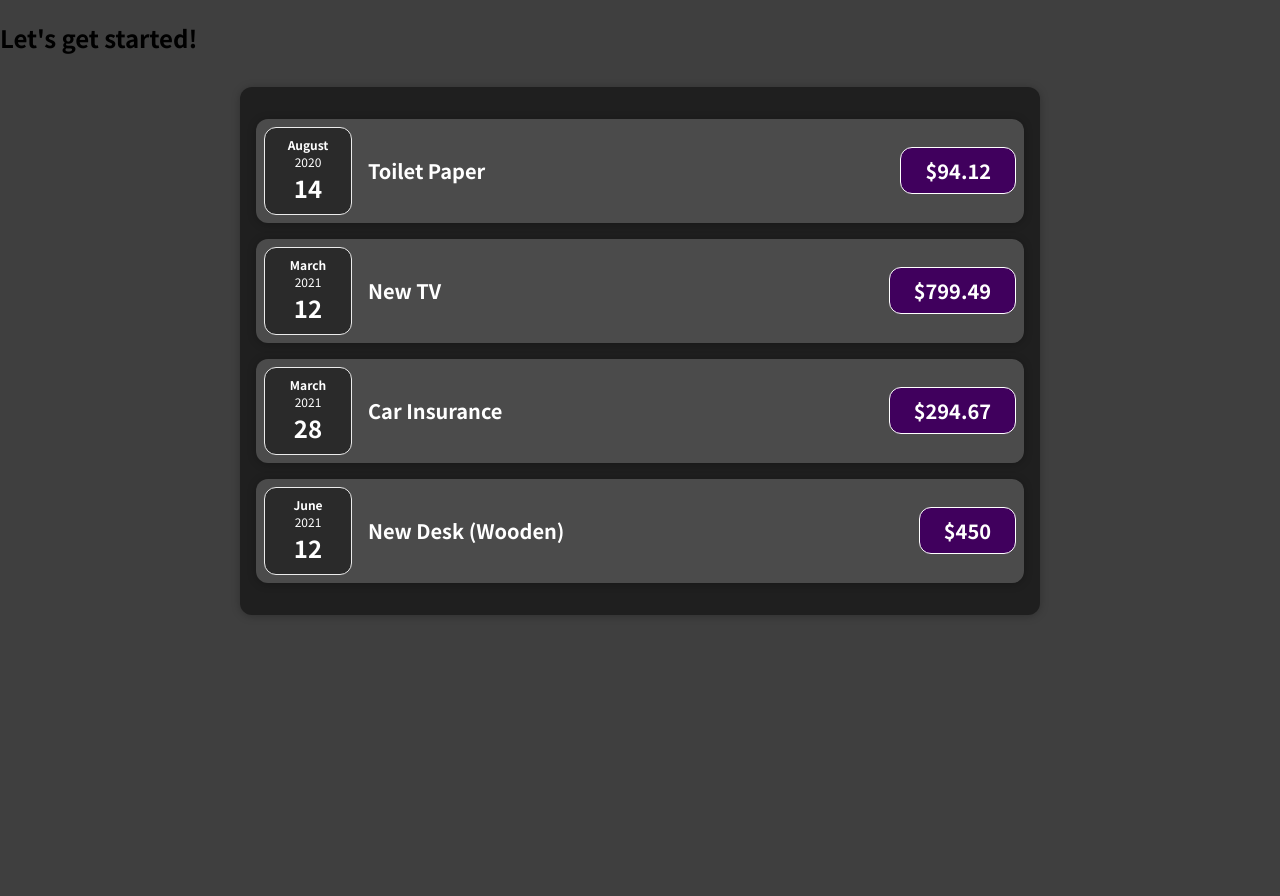
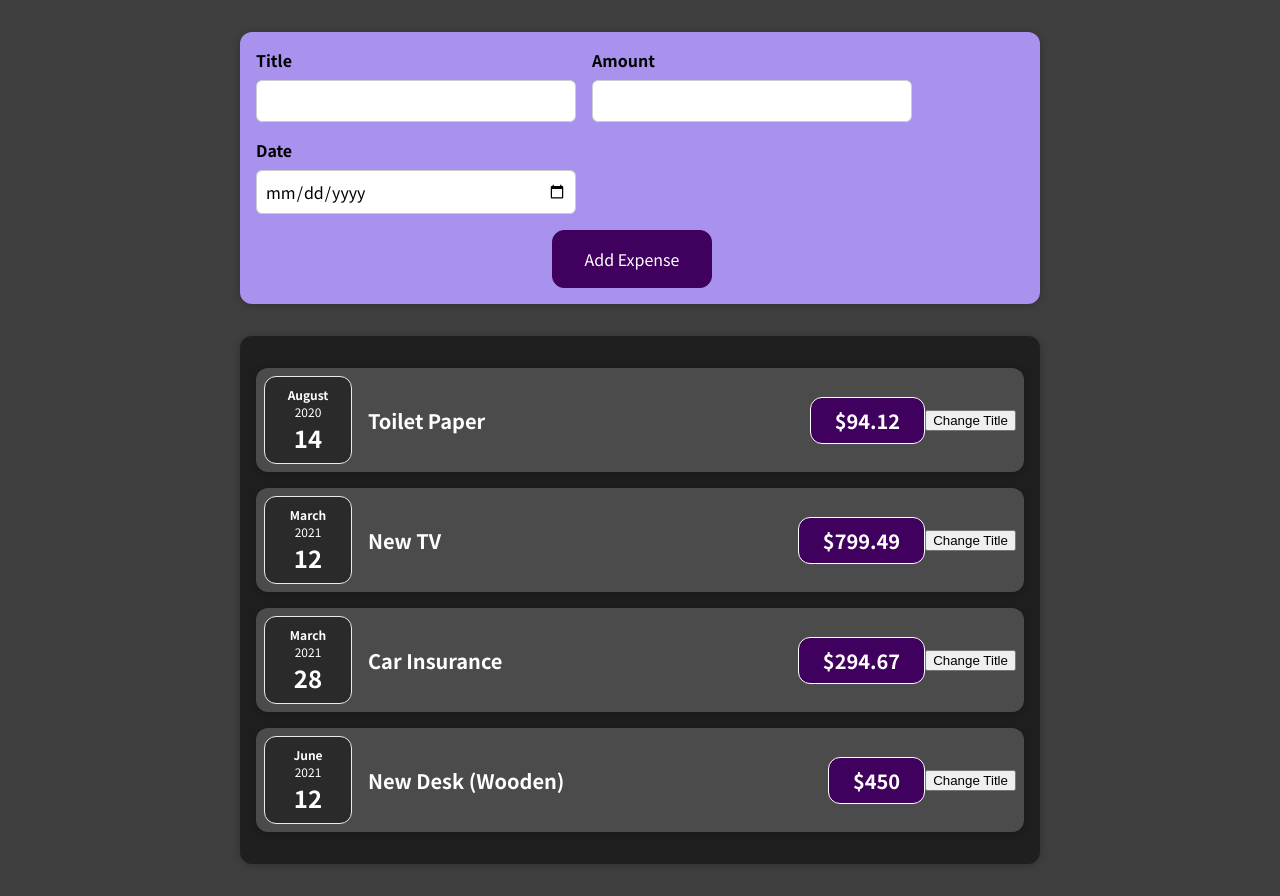
Before and after one commit to osman-bursa/react-fundamentals, a React (Create React App) app: page / in a window 1280 px wide. Before the commit the page ends 800 px from the top, so only its background shows below. Built offline with nearby package versions, Linux system fonts and the light colour scheme.

Commit message:
Adding Form components

```diff
--- a/src/App.js
+++ b/src/App.js
@@ -1,4 +1,5 @@
 import Expenses from './components/Expenses/Expenses';
+import NewExpense from './components/NewExpense/NewExpense';
 
 function App() {
   const expenses = [
@@ -25,7 +26,7 @@
 
   return (
     <div>
-      <h2>Let's get started!</h2>
+      <NewExpense />
       <Expenses expenseList={expenses} />
     </div>
   );
--- a/src/components/Expenses/ExpenseItem.js
+++ b/src/components/Expenses/ExpenseItem.js
@@ -1,17 +1,32 @@
+import React, { useState } from 'react';
+
 import Card from '../UI/Card';
 import ExpenseDate from './ExpenseDate';
 import './ExpenseItem.css';
 
 function ExpenseItem(props) {
+  // useState: First parameter is the variable , second parameter is the function that updates the first parameter.
+  const [title, setTitle] = useState(props.title);
+
+  const clickHandler = () => {
+    setTitle('Updated!');
+
+    console.log(title);
+  };
+
   return (
     <Card className="expense-item">
       <ExpenseDate date={props.date} amount={props.amount} title={props.title} />
       <div className="expense-item__description">
-        <h2>{props.title}</h2>
+        <h2>{title}</h2>
         <div className="expense-item__price">${props.amount}</div>
       </div>
+
+      <button onClick={clickHandler}>Change Title</button>
     </Card>
   );
 }
 
 export default ExpenseItem;
+
+// At the onClick event we only point at the function without invoking it. The main reason for that is we do not want to call the function when that line of code is parsed by JSX, rather we want to use it when the event occurs. Thus we dont add the parantheses such as 'clickHandler()'.
--- /dev/null
+++ b/src/components/NewExpense/ExpenseForm.css
@@ -0,0 +1,26 @@
+.new-expense__controls {
+  display: flex;
+  flex-wrap: wrap;
+  gap: 1rem;
+  margin-bottom: 1rem;
+  text-align: left;
+}
+
+.new-expense__control label {
+  font-weight: bold;
+  margin-bottom: 0.5rem;
+  display: block;
+}
+
+.new-expense__control input {
+  font: inherit;
+  padding: 0.5rem;
+  border-radius: 6px;
+  border: 1px solid #ccc;
+  width: 20rem;
+  max-width: 100%;
+}
+
+.new-expense__actions {
+  text-align: right;
+}
--- /dev/null
+++ b/src/components/NewExpense/ExpenseForm.js
@@ -0,0 +1,27 @@
+import './ExpenseForm.css';
+
+const ExpenseForm = () => {
+  return (
+    <form action="">
+      <div className="new-expense__controls">
+        <div className="new-expense__control">
+          <label>Title</label>
+          <input type="text" />
+        </div>
+        <div className="new-expense__control">
+          <label>Amount</label>
+          <input type="number" min="0.01" step="0.01" />
+        </div>
+        <div className="new-expense__control">
+          <label>Date</label>
+          <input type="date" min="2019-01-01" max="2022-12-31" />
+        </div>
+      </div>
+      <div className="new-expense_actions">
+        <button type="submit">Add Expense</button>
+      </div>
+    </form>
+  );
+};
+
+export default ExpenseForm;
--- /dev/null
+++ b/src/components/NewExpense/NewExpense.css
@@ -0,0 +1,38 @@
+.new-expense {
+  background-color: #a892ee;
+  padding: 1rem;
+  margin: 2rem auto;
+  width: 50rem;
+  max-width: 95%;
+  border-radius: 12px;
+  text-align: center;
+  box-shadow: 0 1px 8px rgba(0, 0, 0, 0.25);
+}
+
+.new-expense button {
+  font: inherit;
+  cursor: pointer;
+  padding: 1rem 2rem;
+  border: 1px solid #40005d;
+  background-color: #40005d;
+  color: white;
+  border-radius: 12px;
+  margin-right: 1rem;
+}
+
+.new-expense button:hover,
+.new-expense button:active {
+  background-color: #510674;
+  border-color: #510674;
+}
+
+.new-expense button.alternative {
+  color: #220131;
+  border-color: transparent;
+  background-color: transparent;
+}
+
+.new-expense button.alternative:hover,
+.new-expense button.alternative:active {
+  background-color: #ddb3f8;
+}
--- /dev/null
+++ b/src/components/NewExpense/NewExpense.js
@@ -0,0 +1,13 @@
+import react from 'react';
+import ExpenseForm from './ExpenseForm';
+import './NewExpense.css';
+
+const NewExpense = () => {
+  return (
+    <div className="new-expense">
+      <ExpenseForm />
+    </div>
+  );
+};
+
+export default NewExpense;
```
Also changed, not shown: 1 other file (tests, documents, lock files or other folders).
